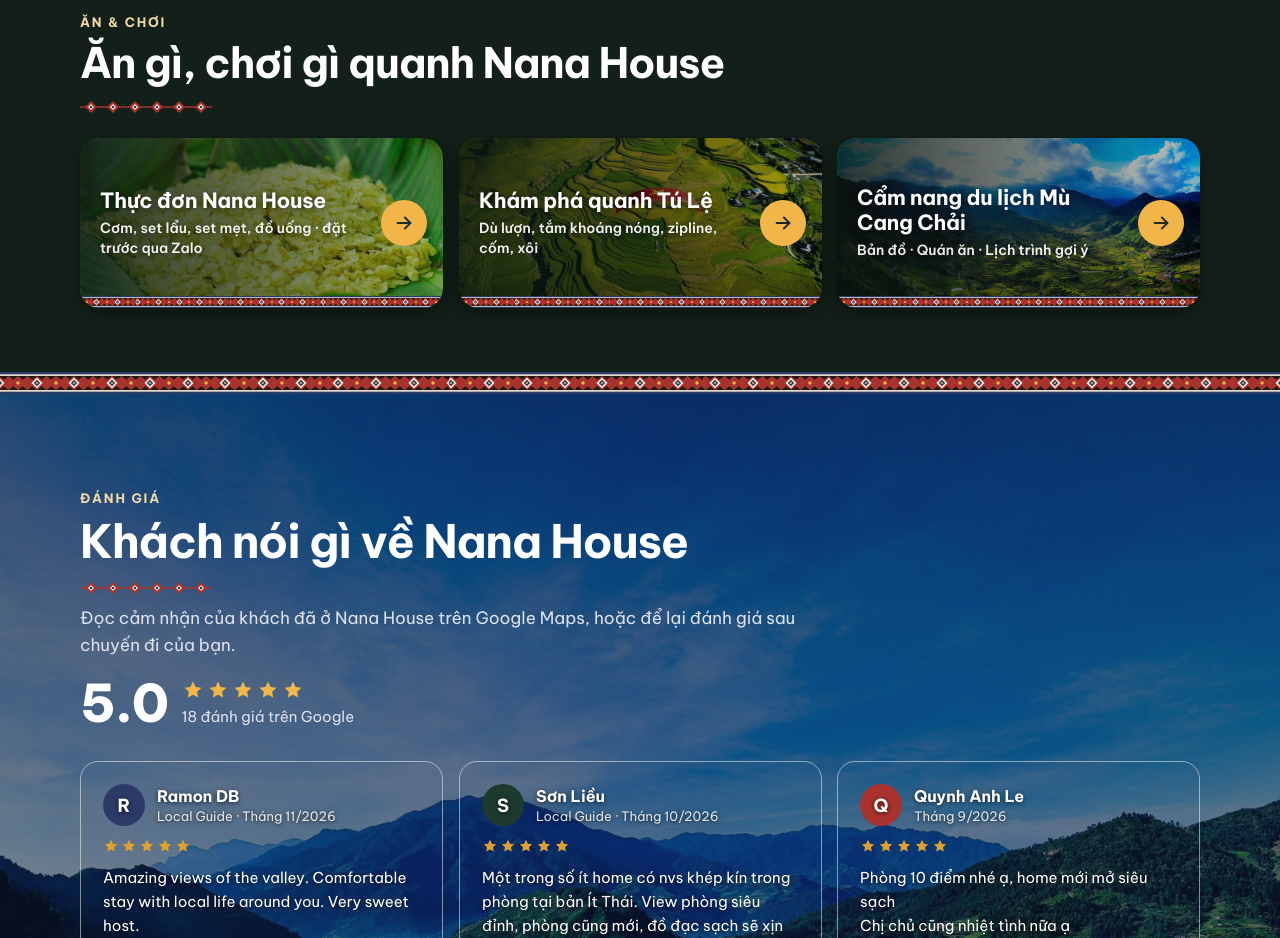
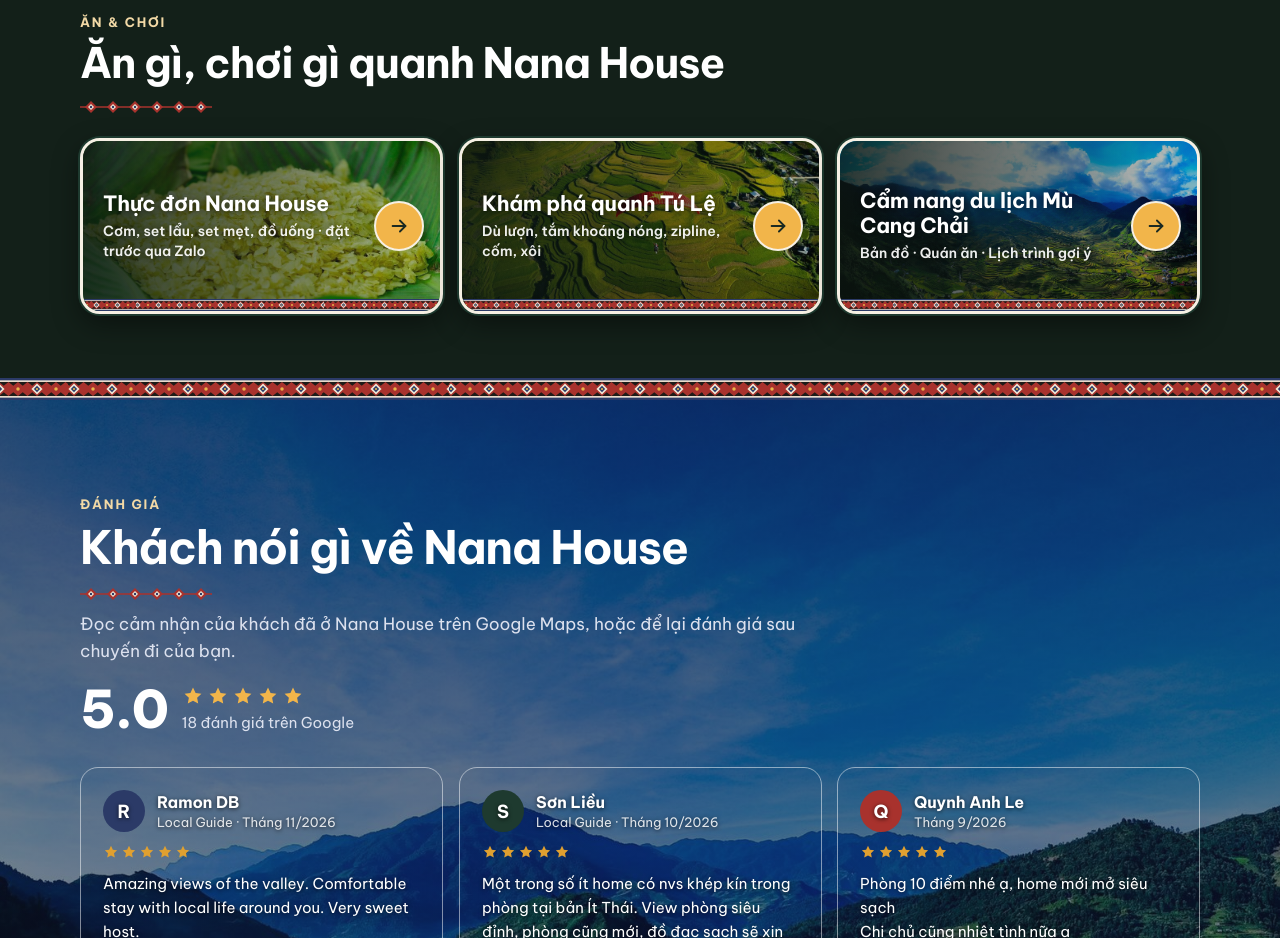
Before and after one commit to nanahousetule/nanahousetule.github.io, a plain HTML site: page index.html in a window 1280 px wide. Shown: the part 5260-6198 px from the top of the page. Drawn offline with Linux system fonts and the light colour scheme.

Commit message:
Trang chủ: thêm viền cho 3 thẻ "Ăn gì, chơi gì quanh Nana House"
Co-Authored-By: Claude Opus 5.5 <noreply@anthropic.com>
Claude-Session: https://claude.ai/code/session_01VhZGd36dtSq2EoNiaBi3AN

```diff
--- a/index.html
+++ b/index.html
@@ -154,6 +154,12 @@ a:focus-visible,button:focus-visible{outline:3px solid #F2B54A;outline-offset:3p
 .nh-route-btn span{color:#14241C !important}
 .nh-route-btn > span:first-child{box-shadow:0 2px 6px rgba(0,0,0,.3);text-shadow:none}
 .nh-route-btn:hover{filter:brightness(1.05)}
+
+/* Ba thẻ Ăn gì, chơi gì: viền kem + viền ngoài xanh đậm cho nổi */
+.nh-pcard{border:3px solid #F6F0E4;box-shadow:0 0 0 2px #1E3A2F,0 10px 28px rgba(0,0,0,.45);transition:transform .2s ease,box-shadow .2s ease}
+@media (hover:hover){.nh-pcard:hover{transform:translateY(-3px);box-shadow:0 0 0 2px #F2B54A,0 14px 32px rgba(0,0,0,.5)}}
+.nh-pcard:focus-visible{outline:3px solid #F2B54A;outline-offset:4px}
+.nh-pcard-go{border:2px solid #F6F0E4}
 </style>
 <link rel="stylesheet" href="css/header.css">
 </head>
```
